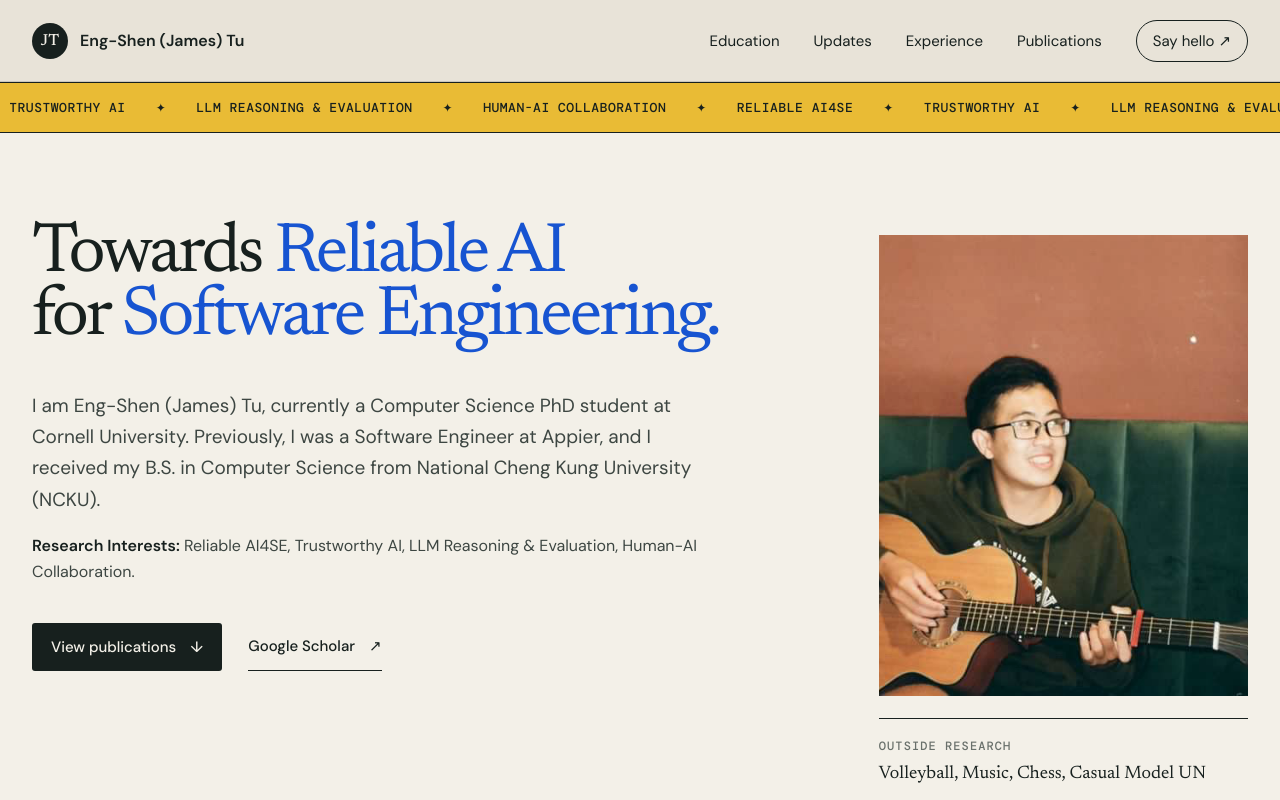
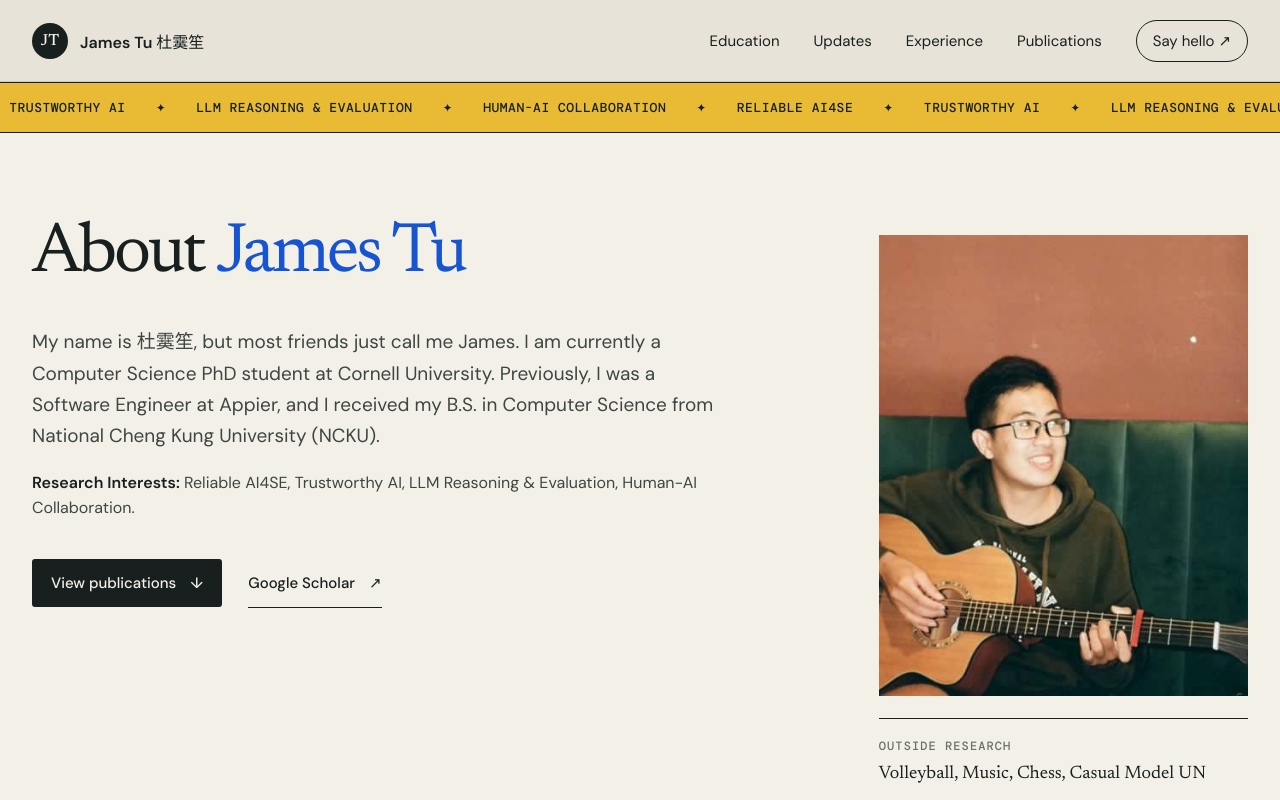
Before and after one commit to JamesTu-jtjt/JamesTu-jtjt.github.io, a React (Vite) app: page / in a window 1280 px wide. Shown: the top 800 px of the page. Built offline with nearby package versions, Linux system fonts and the light colour scheme.

Commit message:
add: chinese name

```diff
--- a/index.html
+++ b/index.html
@@ -5,12 +5,12 @@
     <meta name="viewport" content="width=device-width, initial-scale=1.0" />
     <meta name="theme-color" content="#f4f1e9" />
     <meta name="description" content="Eng-Shen (James) Tu — Cornell CS PhD student and former Appier software engineer working on reliable AI for software engineering." />
-    <meta property="og:title" content="Eng-Shen (James) Tu" />
+    <meta property="og:title" content="杜霙笙 James Tu" />
     <meta property="og:description" content="Software engineer and researcher building reliable AI systems for software development." />
     <meta property="og:type" content="website" />
     <meta property="og:image" content="/Profile.JPG" />
     <link rel="icon" href="/favicon.jpg" />
-    <title>Eng-Shen (James) Tu</title>
+    <title>James Tu 杜霙笙</title>
   </head>
   <body>
     <div id="root"></div>
--- a/src/App.jsx
+++ b/src/App.jsx
@@ -20,8 +20,8 @@ function Header() {
 
   return (
     <header className="site-header">
-      <a className="wordmark" href="#top" aria-label="James Tu, home">
-        <span className="wordmark-mark">JT</span><span>Eng-Shen (James) Tu</span>
+      <a className="wordmark" href="#top" aria-label="James Tu 杜霙笙, home">
+        <span className="wordmark-mark">JT</span><span>James Tu 杜霙笙</span>
       </a>
       <button className="menu-button" onClick={() => setOpen(!open)} aria-expanded={open} aria-controls="site-nav">
         <span>{open ? 'Close' : 'Menu'}</span>
@@ -54,8 +54,8 @@ function Hero() {
       </section>
       <section className="hero shell">
         <div className="hero-copy reveal">
-          <h1>Towards <em>Reliable AI </em><br />for <em>Software Engineering.</em></h1>
-          <p className="hero-lede">I am Eng-Shen (James) Tu, currently a Computer Science PhD student at Cornell University. Previously, I was a Software Engineer at Appier, and I received my B.S. in Computer Science from National Cheng Kung University (NCKU).</p>
+          <h1>About <em> James Tu </em></h1>
+          <p className="hero-lede">My name is 杜霙笙, but most friends just call me James. I am currently a Computer Science PhD student at Cornell University. Previously, I was a Software Engineer at Appier, and I received my B.S. in Computer Science from National Cheng Kung University (NCKU).</p>
           <p className="hero-research"><strong>Research Interests:</strong> Reliable AI4SE, Trustworthy AI, LLM Reasoning &amp; Evaluation, Human-AI Collaboration.</p>
           <div className="hero-actions">
             <a className="button primary" href="#publications">View publications <span>↓</span></a>
```
